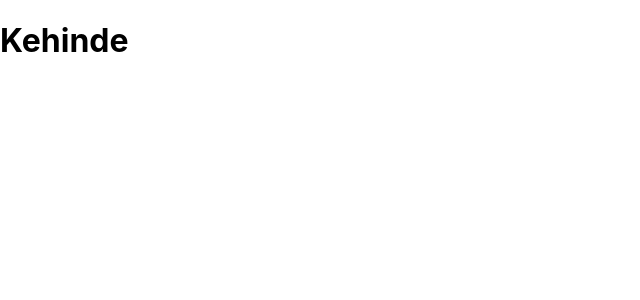
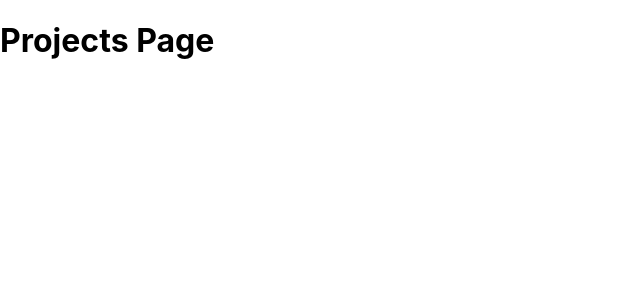
Before and after one commit to KenyOgun/Portfolio, a React (Create React App) app: page /projects in a window 1280 px wide. Shown: the top 300 px of the page, without its empty margins (0-640 px from the left). Built offline with nearby package versions, Linux system fonts and the light colour scheme.

Commit message:
Created routes

```diff
--- a/src/App.js
+++ b/src/App.js
@@ -1,12 +1,20 @@
-import { BrowserRouter, Route, Switch } from "react-router-dom"
+import { BrowserRouter as Router, Route, Routes } from "react-router-dom"
+// Components
 import Homepage from "./components/Homepage"
+// Pages
+import Projects from "./pages/Projects"
+import Error from "./pages/Error"
 
 const App = () => {
   return (
-    <BrowserRouter>
-      <Homepage />
-    </BrowserRouter>
-  );
+    <Router>
+      <Routes>
+        <Route exact path="/" element={<Homepage />} />
+        <Route exact path="/projects" element={<Projects />} />
+        <Route exact path="/error" element={<Error />} />
+      </Routes>
+    </Router>
+  )
 }
 
-export default App;
+export default App
--- a/src/components/Homepage.js
+++ b/src/components/Homepage.js
@@ -4,6 +4,8 @@ const Homepage = () => {
         <>
             <h1>Kehinde</h1>
         </>
+
+
     )
 }
 
--- /dev/null
+++ b/src/pages/Error.js
@@ -0,0 +1,11 @@
+import React from 'react'
+
+const Error = () => {
+    return (
+        <>
+            <h1>Error 404. Page not found</h1>
+        </>
+    )
+}
+
+export default Error
--- /dev/null
+++ b/src/pages/Projects.js
@@ -0,0 +1,11 @@
+import React from 'react'
+
+const Projects = () => {
+    return (
+        <>
+            <h1>Projects Page</h1>
+        </>
+    )
+}
+
+export default Projects
```
